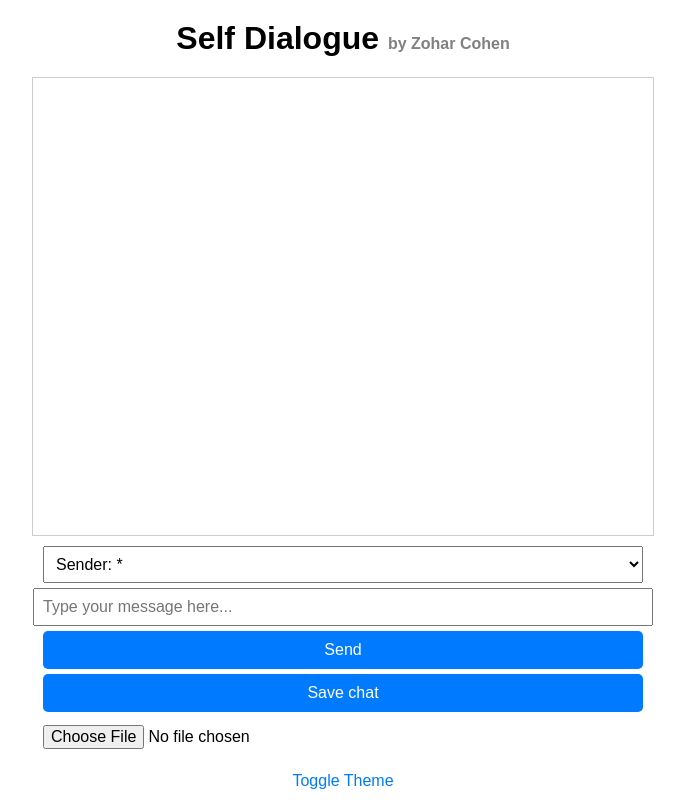
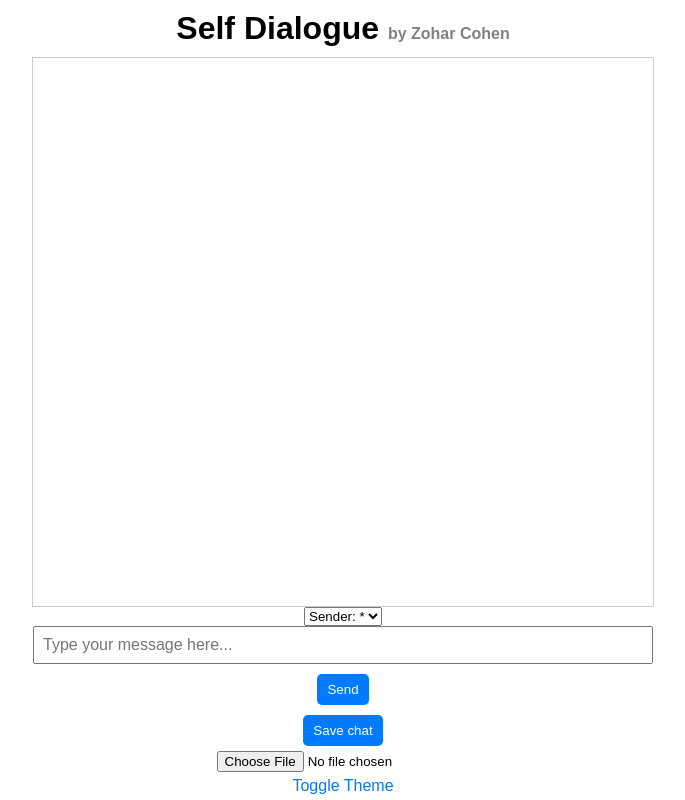
Before and after one commit to 20har/self_dialogue, a Flask app: page / in a window 1280 px wide. Shown: the whole page, without its empty margins (297-982 px from the left). Run offline with Flask 3, Linux system fonts and the light colour scheme.

Commit message:
Fixed layout, restored symbols, and improved */- switch logic

```diff
--- a/templates/index.html
+++ b/templates/index.html
@@ -15,6 +15,15 @@
             --button-hover-color: #0056b3;
         }
 
+        [data-theme="dark"] {
+            --background-color: #121212;
+            --text-color: #ffffff;
+            --bubble-color-left: #3e3e3e; /* Dark green */
+            --bubble-color-right: #2c2c2c; /* Dark blue */
+            --button-color: #444444;
+            --button-hover-color: #666666;
+        }
+
         body {
             font-family: Arial, sans-serif;
             margin: 0;
@@ -23,7 +32,7 @@
             display: flex;
             flex-direction: column;
             align-items: center;
-            justify-content: center;
+            justify-content: flex-start;
             background-color: var(--background-color);
             color: var(--text-color);
             height: 100vh;
@@ -31,7 +40,7 @@
 
         h1 {
             text-align: center;
-            margin: 20px 0;
+            margin: 10px 0;
         }
 
         #chat-box {
@@ -39,10 +48,9 @@
             padding: 10px;
             width: 90%;
             max-width: 600px;
-            height: 60%; /* Take most of the screen height */
+            height: 70%; /* Larger chat area */
             overflow-y: scroll;
             background-color: var(--background-color);
-            margin-bottom: 10px;
         }
 
         .bubble {
@@ -65,12 +73,23 @@
             align-self: flex-end;
         }
 
-        #user-input, #sender, button, #upload-file {
-            width: 90%;
+        .sender-symbol {
+            font-weight: bold;
+        }
+
+        #controls {
+            display: flex;
+            flex-direction: column;
+            align-items: center;
+            width: 100%;
             max-width: 600px;
-            margin-bottom: 5px; /* Reduced spacing */
-            padding: 8px; /* Smaller padding */
+        }
+
+        #user-input {
+            width: 100%;
+            padding: 8px;
             font-size: 1em;
+            margin-bottom: 5px;
         }
 
         button {
@@ -79,7 +98,8 @@
             border: none;
             border-radius: 5px;
             cursor: pointer;
-            padding: 10px;
+            padding: 8px 10px;
+            margin: 5px;
         }
 
         button:hover {
@@ -87,9 +107,9 @@
         }
 
         .theme-toggle {
-            margin: 10px;
             cursor: pointer;
             font-size: 1em;
+            margin: 5px;
             color: var(--button-color);
         }
     </style>
@@ -102,6 +122,7 @@
     <div id="chat-box">
         <!-- Chat messages will appear here -->
     </div>
+    <div id="controls">
         <select id="sender">
             <option value="*">Sender: *</option>
             <option value="-">Sender: -</option>
@@ -111,6 +132,7 @@
         <button onclick="downloadChat()">Save chat</button>
         <input type="file" id="upload-file" onchange="uploadChat()">
         <div class="theme-toggle" onclick="toggleTheme()">Toggle Theme</div>
+    </div>
 
     <script>
         let currentSender = "*";
@@ -127,30 +149,38 @@
             const messageElement = document.createElement("div");
             messageElement.classList.add("bubble");
             messageElement.classList.add(selectedSender === "*" ? "bubble-left" : "bubble-right");
-            messageElement.textContent = userInput;
+
+            // Add sender symbol and message
+            const senderSymbol = document.createElement("span");
+            senderSymbol.textContent = selectedSender + " ";
+            senderSymbol.classList.add("sender-symbol");
+            messageElement.appendChild(senderSymbol);
+
+            const messageText = document.createTextNode(userInput);
+            messageElement.appendChild(messageText);
 
             chatBox.appendChild(messageElement);
             chatBox.scrollTop = chatBox.scrollHeight; // Auto-scroll to the bottom
 
             document.getElementById("user-input").value = "";
 
-            // Send message to backend (optional)
-            await fetch("/chat", {
-                method: "POST",
-                headers: { "Content-Type": "application/json" },
-                body: JSON.stringify({ message: userInput, sender: selectedSender })
-            });
-
-            // Toggle sender
+            // Toggle sender logic
             if (!manualSwitch) {
                 currentSender = currentSender === "*" ? "-" : "*";
                 document.getElementById("sender").value = currentSender;
             } else {
                 manualSwitch = false;
             }
+
+            // Send to backend (optional)
+            await fetch("/chat", {
+                method: "POST",
+                headers: { "Content-Type": "application/json" },
+                body: JSON.stringify({ message: userInput, sender: selectedSender })
+            });
         }
 
-        document.getElementById("user-input").addEventListener("keypress", function(event) {
+        document.getElementById("user-input").addEventListener("keypress", function (event) {
             if (event.key === "Enter") {
                 event.preventDefault();
                 sendMessage();
@@ -163,7 +193,7 @@
 
         function toggleTheme() {
             const body = document.body;
-            const currentTheme = body.getAttribute("data-theme");
+            const currentTheme = body.getAttribute("data-theme") || "light";
             body.setAttribute("data-theme", currentTheme === "dark" ? "light" : "dark");
         }
     </script>
```
Lines whose indentation alone changed are shown as unchanged.
